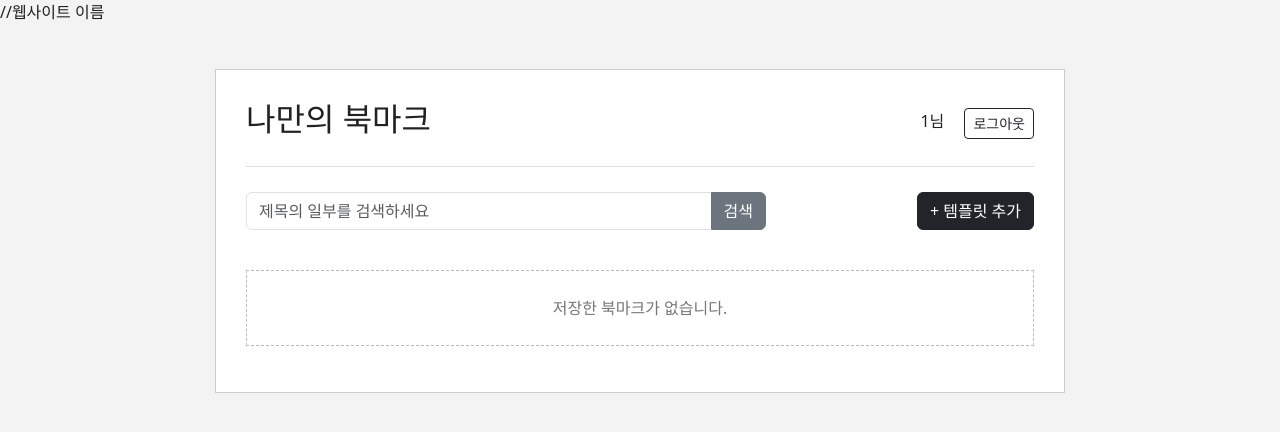
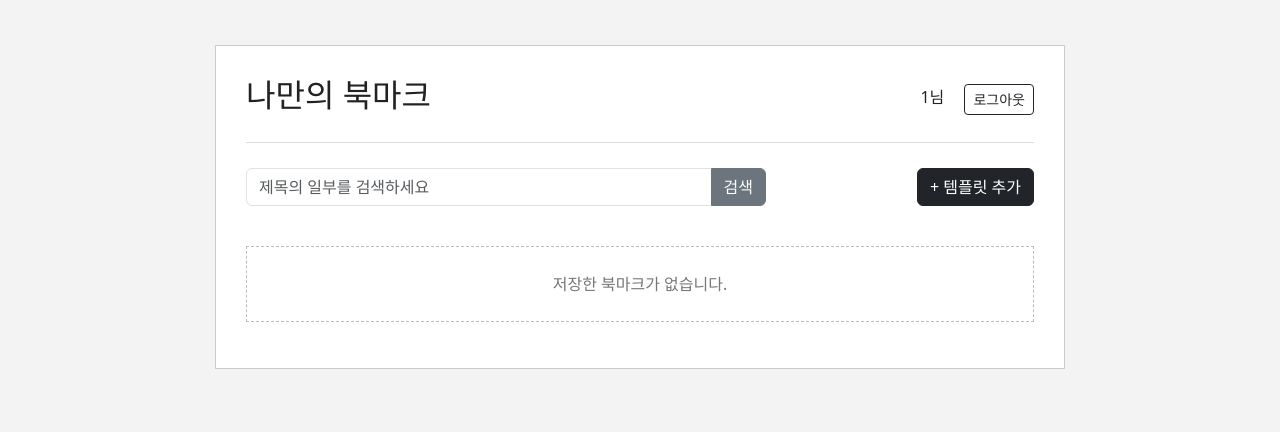
Before and after one commit to haihai1222555-droid/bookmark_app, a Flask app: page /main in a window 1280 px wide. Shown: the top 432 px of the page. Run offline with Flask 3, Linux system fonts and the light colour scheme; the visitor is signed in with stand-in values (Sample User, id 1); data that the repository does not hold is empty.

Commit message:
주석 수정
주석 수정

```diff
--- a/templates/main.html
+++ b/templates/main.html
@@ -3,7 +3,7 @@
 <head>
     <meta charset="UTF-8"><!--웹사이트의 기본 인코딩을 'UTF-8'로 지정-->
     <meta name="viewport" content="width=device-width, initial-scale=1.0"> <!--여러 기기의 화면을 맞춰 주는 로직-->
-    <title>나만의 북마크</title> //웹사이트 이름
+    <title>나만의 북마크</title> <!--웹사이트 이름-->
     <link href="https://cdn.jsdelivr.net/npm/bootstrap@5.3.3/dist/css/bootstrap.min.css" rel="stylesheet"><!--'bootstrap'이라는 외부 디자인 도구를 불러오는 링크-->
     <link rel="stylesheet" href="{{ url_for('static', filename='style.css') }}"> <!--'static/style.css'에서 내가 만든 디자인을 불러오는 링크-->
 </head> <!--'head' 안에 작성되어 있는 name, href, rel은 body에 작성한 다면 웹사이트의 디자인이 망가질 수 있음.-->
```
